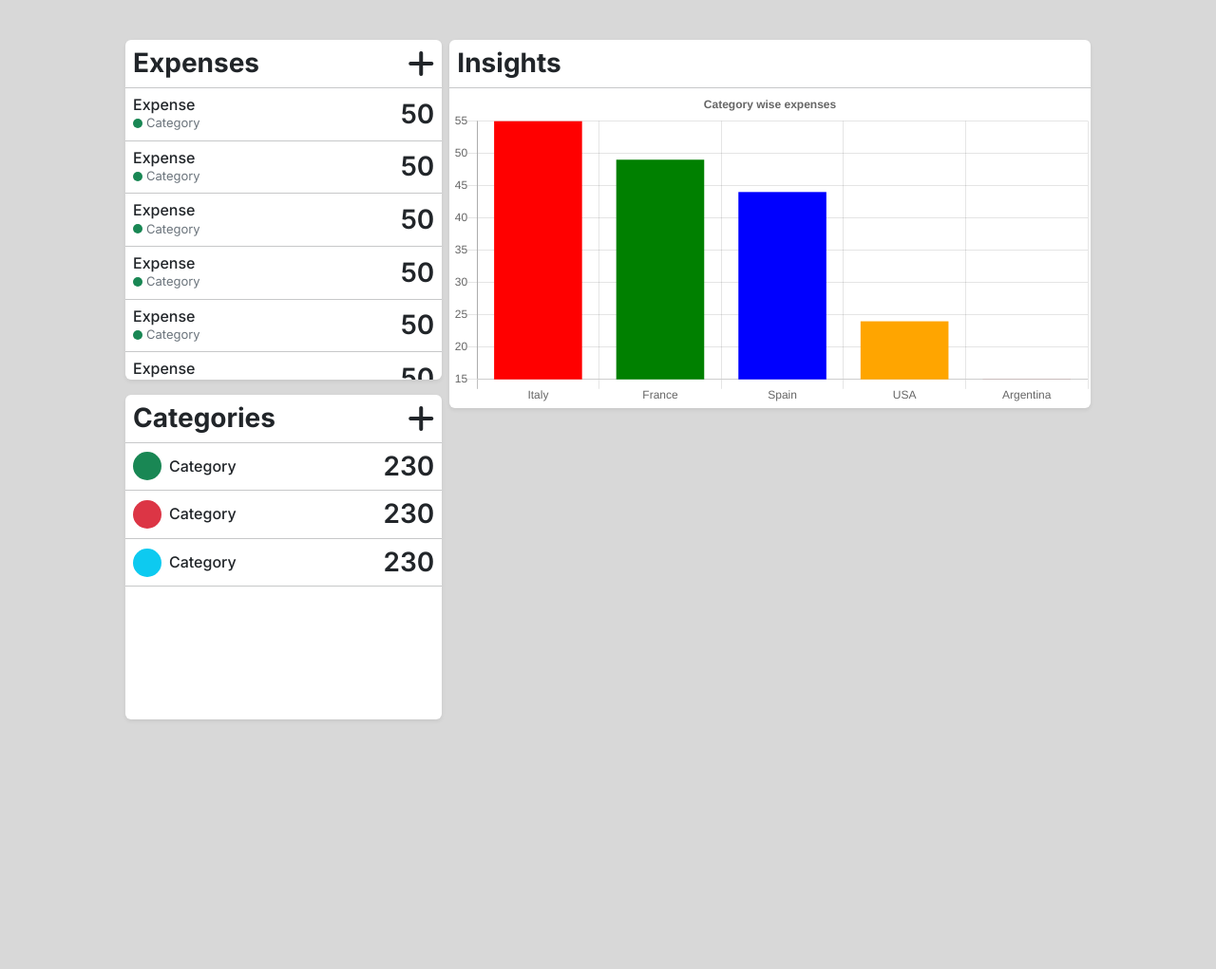
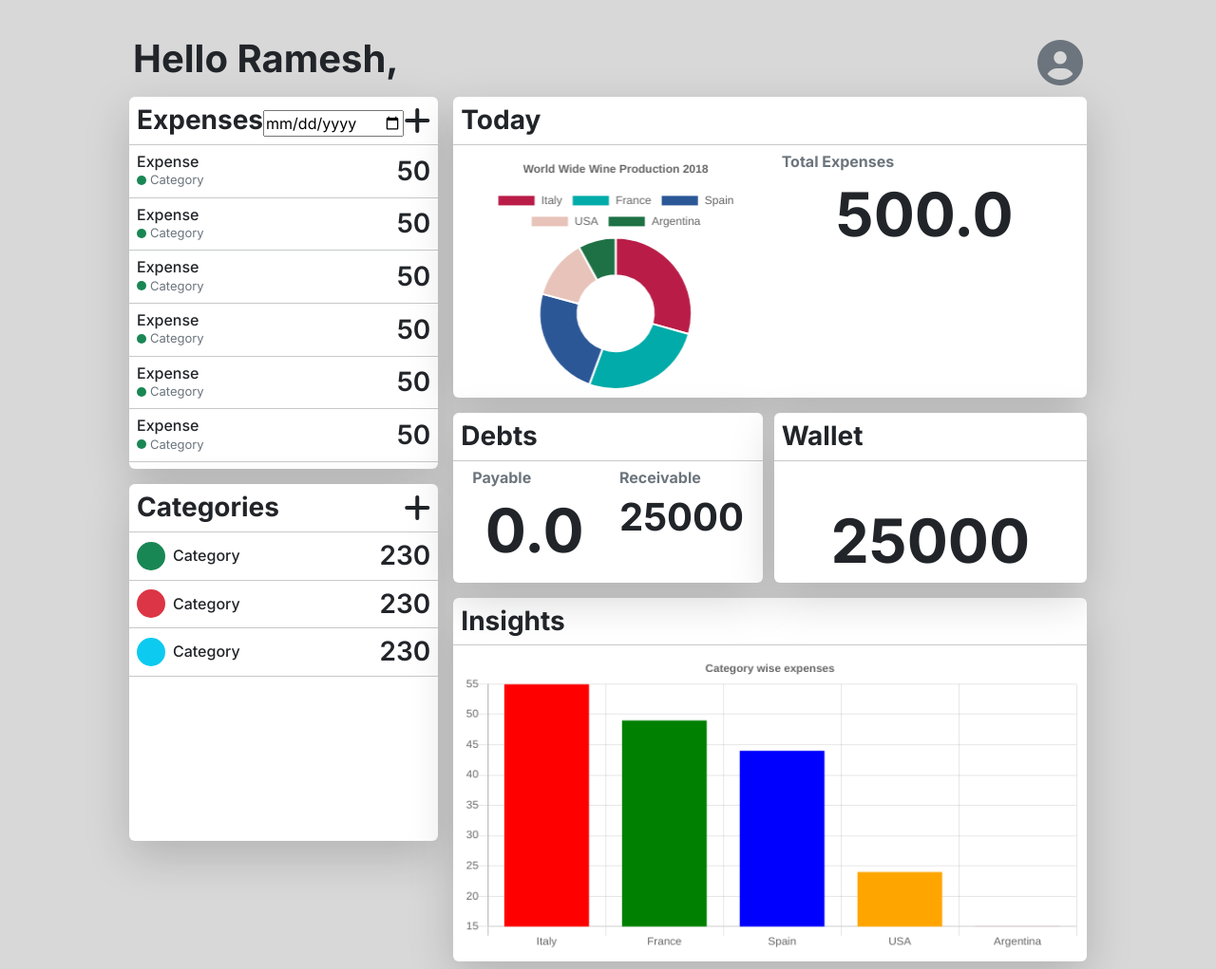
Before and after one commit to IBM-EPBL/IBM-Project-2246-1658468077, a Flask app: page / in a window 1280 px wide. Shown: the whole page at 95% size. Before the commit the page ends 758 px from the top, so only its background shows below. Run offline with Flask 2, Linux system fonts and the light colour scheme; some libraries are stand-ins or nearby versions.

Commit message:
change solution architecture

```diff
--- a/project development phase/sprint 1/expense_tracker/index.py
+++ b/project development phase/sprint 1/expense_tracker/index.py
@@ -1,5 +1,8 @@
+import imp
 from flask import Flask, render_template
 import ibm_db;
+from sendgrid import SendGridAPIClient
+from sendgrid.helpers.mail import Mail
 
 app = Flask(__name__)
 
@@ -25,15 +28,15 @@ app = Flask(__name__)
 
 # print(dsn)
 
-print("Before connection")
+# print("Before connection")
 
-try:
-    conn = ibm_db.connect("DATABASE=BLUDB;HOSTNAME=3883e7e4-18f5-4afe-be8c-fa31c41761d2.bs2io90l08kqb1od8lcg.databases.appdomain.cloud;PORT=50000;PROTOCOL=TCPIP;UID=ghc72736;PWD=uz905NueevL1upTM;","","")
-    print("Connected to database")
-except:
-    print("Unable to connect: ", ibm_db.conn_errormsg())
+# try:
+#     conn = ibm_db.connect("DATABASE=BLUDB;HOSTNAME=3883e7e4-18f5-4afe-be8c-fa31c41761d2.bs2io90l08kqb1od8lcg.databases.appdomain.cloud;PORT=50000;PROTOCOL=TCPIP;UID=ghc72736;PWD=uz905NueevL1upTM;","","")
+#     print("Connected to database")
+# except:
+#     print("Unable to connect: ", ibm_db.conn_errormsg())
 
-print("After connection")
+# print("After connection")
 
 @app.route("/sign-up")
 def hello_world():
--- a/project development phase/sprint 1/expense_tracker/templates/home.html
+++ b/project development phase/sprint 1/expense_tracker/templates/home.html
@@ -21,12 +21,17 @@
     <title>Home - Expend</title>
 </head>
 
-<body>
-    <div class="full-height bg-gray row home">
-        <div class="col-lg-4 p-1 d-flex flex-column h-100">
-            <div class="d-flex flex-column bg-white rounded shadow-sm h-50">
+<body class="home bg-gray">
+    <div class="full-height row mb-5">
+        <div class="d-flex align-items-center">
+            <h1 class="f-700">Hello Ramesh,</h1>
+            <i class="fa-solid fa-circle-user fa-3x ms-auto cursor-pointer text-secondary"></i>
+        </div>
+        <div class="col-lg-4 p-2 d-flex flex-column h-100">
+            <div class="d-flex flex-column bg-white rounded shadow-lg h-50">
                 <div class="p-2 d-flex align-items-center">
                     <h3 class="mb-0 f-700">Expenses</h3>
+                    <input class="align-self-end" type="date">
                     <i class="fa-solid fa-plus fa-2x cursor-pointer ms-auto"></i>
                 </div>
                 <hr class="m-0">
@@ -124,7 +129,7 @@
                     </div>
                 </div>
             </div>
-            <div class="d-flex flex-column bg-white rounded expenses shadow-sm mt-3 h-50">
+            <div class="d-flex flex-column bg-white rounded expenses shadow-lg mt-3 h-50">
                 <div class="p-2 d-flex align-items-center">
                     <h3 class="mb-0 f-700">Categories</h3>
                     <i class="fa-solid fa-plus fa-2x cursor-pointer ms-auto"></i>
@@ -152,11 +157,51 @@
                 </div>
             </div>
         </div>
-        <div class="col-lg-8 p-1">
-            <div class="bg-white rounded shadow-sm">
+        <div class="col-lg-8 p-2">
+            <div class="bg-white rounded shadow-lg mb-3">
+                <h3 class="p-2 mb-0 f-700">Today</h3>
+                <hr class="m-0">
+                <div class="row p-2">
+                    <div class="col-6">
+                        <canvas id="myChart1" style="width:100%; height: 250px"></canvas>
+                    </div>
+                    <div class="col-6">
+                        <h6 class="f-700 text-secondary">Total Expenses</h6>
+                        <h1 class="text-center f-700 large-text overflow-auto">500.0</h1>
+                    </div>
+                </div>
+            </div>
+            <div class="row mb-3">
+                <div class="col-6 ps-0 pe-2">
+                    <div class="bg-white rounded shadow-lg">
+                        <h3 class="p-2 mb-0 f-700">Debts</h3>
+                        <hr class="m-0">
+                        <div class="row p-2">
+                            <div class="col-6">
+                                <h6 class="f-700 text-secondary">Payable</h6>
+                                <h1 class="text-center f-700 large-text overflow-auto">0.0</h1>
+                            </div>
+                            <div class="col-6">
+                                <h6 class="f-700 text-secondary">Receivable</h6>
+                                <h1 class="text-center f-700 overflow-auto">25000</h1>
+                            </div>
+                        </div>
+                    </div>
+                </div>
+                <div class="col-6 ps-1 pe-0">
+                    <div class="bg-white rounded shadow-lg h-100">
+                        <h3 class="p-2 mb-0 f-700">Wallet</h3>
+                        <hr class="m-0">
+                        <div class="d-flex justify-content-center align-items-center h-100">
+                            <h1 class="f-700 large-text overflow-auto">25000</h1>
+                        </div>
+                    </div>
+                </div>
+            </div>
+            <div class="bg-white rounded shadow-lg">
                 <h3 class="p-2 mb-0 f-700">Insights</h3>
                 <hr class="m-0">
-                <canvas id="myChart" style="width:100%;max-width:700px"></canvas>
+                <canvas class="p-2" id="myChart" style="width:100%;"></canvas>
             </div>
         </div>
     </div>
@@ -182,7 +227,34 @@
             }
           }
         });
-        </script>
+
+        var xValues = ["Italy", "France", "Spain", "USA", "Argentina"];
+        var yValues = [55, 49, 44, 24, 15];
+        var barColors = [
+        "#b91d47",
+        "#00aba9",
+        "#2b5797",
+        "#e8c3b9",
+        "#1e7145"
+        ];
+
+        new Chart("myChart1", {
+        type: "doughnut",
+        data: {
+            labels: xValues,
+            datasets: [{
+            backgroundColor: barColors,
+            data: yValues
+            }]
+        },
+        options: {
+            title: {
+            display: true,
+            text: "World Wide Wine Production 2018"
+            }
+        }
+        });
+    </script>
 </body>
 
 </html>
--- a/project development phase/sprint 1/expense_tracker/templates/signin.html
+++ b/project development phase/sprint 1/expense_tracker/templates/signin.html
@@ -13,7 +13,7 @@
     <title>Sign in - Expend</title>
 </head>
 <body>
-    <div class="d-flex bg-gray align-items-center justify-content-center">
+    <div class="full-height bg-gray align-items-center justify-content-center">
         <form action="/" class="bg-white p-4 rounded-4 col-lg-4">
             <h1 class="text-warning f-700">Expend</h1>
             <h6 class="text-secondary mb-3">Your all in one expense tracker</h6>
```
Also changed, not shown: 1 other file.
